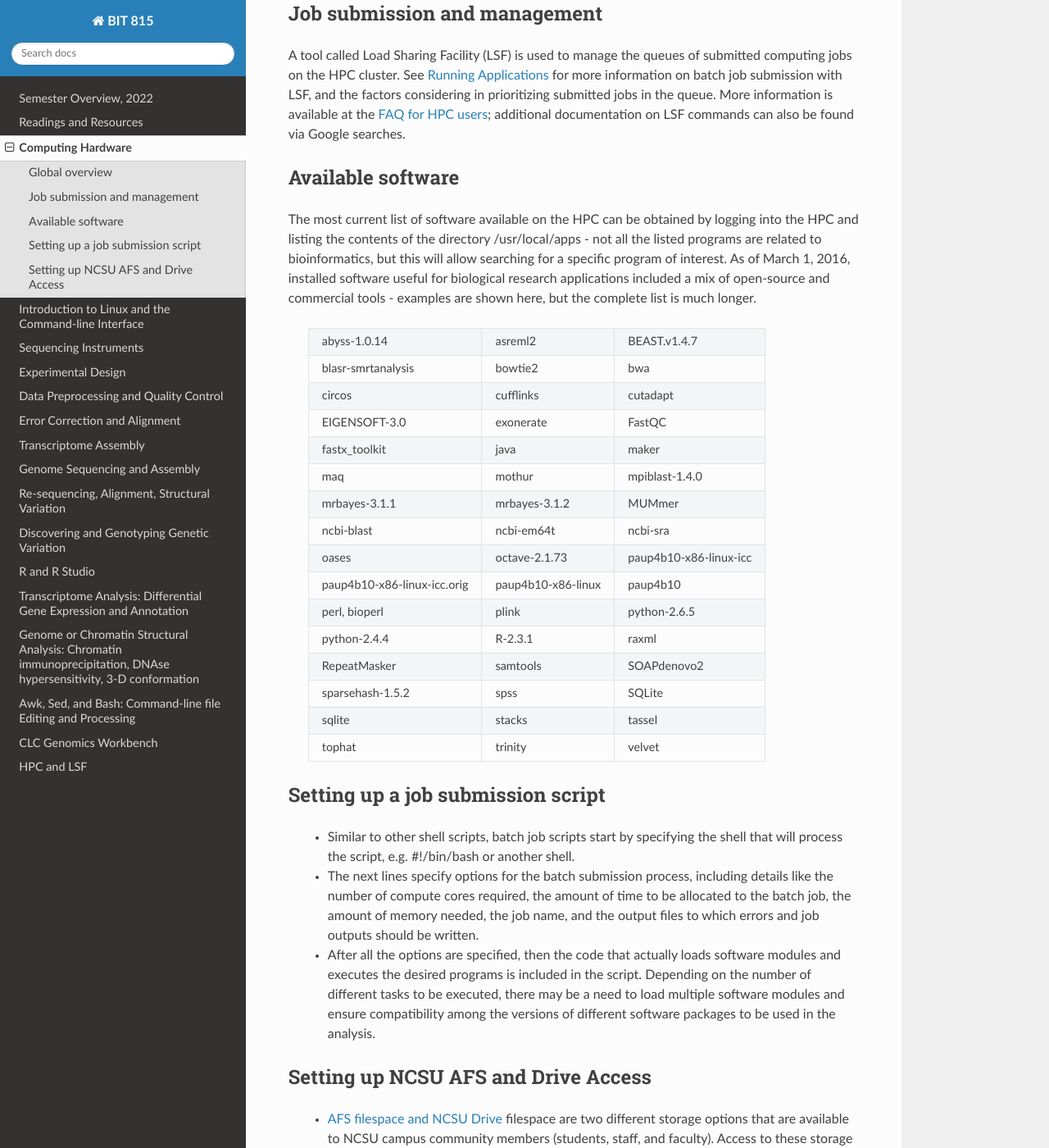
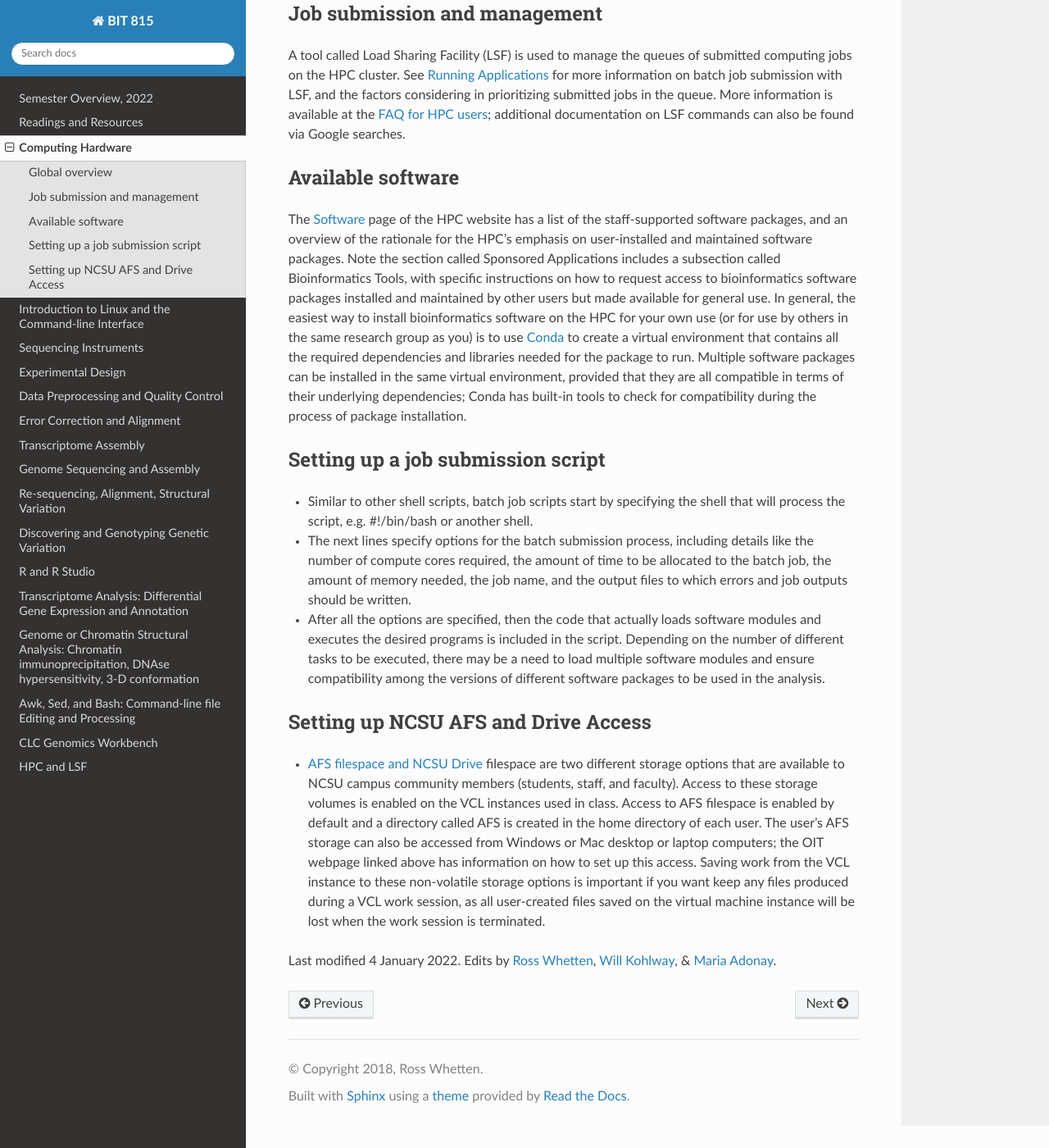
Before and after one commit to rwhetten/DeepSeqAnalysis, a Sphinx documentation site: the page built from docs/source/hardware.rst, in a window 1280 px wide and 1400 px high, scrolled down 472 px. Shown: the whole window at 82% size. Built offline with Sphinx 7.4.7 and the Read the Docs theme 2.0.0, drawn with Linux system fonts in a browser that asks for light colours; some of the changed text lies outside the part shown.

Commit message:
Update hardware.rst
Update Software section

```diff
--- a/docs/source/hardware.rst
+++ b/docs/source/hardware.rst
@@ -23,53 +23,20 @@ A tool called Load Sharing Facility (LSF) is used to manage the queues of submit
 Available software
 ******************
 
-The most current list of software available on the HPC can be obtained by logging into the HPC and listing the contents of the directory /usr/local/apps - not all the listed programs are related to bioinformatics, but this will allow searching for a specific program of interest. As of March 1, 2016, installed software useful for biological research applications included a mix of open-source and commercial tools - examples are shown here, but the complete list is much longer.
+The `Software <https://projects.ncsu.edu/hpc/Software/Software.php>`_ page of the HPC website has a list of the staff-supported software packages, and an overview of the rationale for the HPC's emphasis on user-installed and maintained software packages. Note the section called Sponsored Applications includes a subsection called Bioinformatics Tools, with specific instructions on how to request access to bioinformatics software packages installed and maintained by other users but made available for general use. In general, the easiest way to install bioinformatics software on the HPC for your own use (or for use by others in the same research group as you) is to use `Conda <https://projects.ncsu.edu/hpc/Software/Apps.php?app=Conda>`_ to create a virtual environment that contains all the required dependencies and libraries needed for the package to run. Multiple software packages can be installed in the same virtual environment, provided that they are all compatible in terms of their underlying dependencies; Conda has built-in tools to check for compatibility during the process of package installation.
 
-	+------------------------------+---------------------+-----------------------------+
-	| abyss-1.0.14                 | asreml2             | BEAST.v1.4.7                |
-	+------------------------------+---------------------+-----------------------------+
-	| blasr-smrtanalysis           | bowtie2             | bwa                         |
-	+------------------------------+---------------------+-----------------------------+
-	| circos                       | cufflinks           | cutadapt                    |
-	+------------------------------+---------------------+-----------------------------+
-	| EIGENSOFT-3.0                | exonerate           | FastQC                      |
-	+------------------------------+---------------------+-----------------------------+
-	| fastx_toolkit                | java                | maker                       |
-	+------------------------------+---------------------+-----------------------------+
-	| maq                          | mothur              | mpiblast-1.4.0              |
-	+------------------------------+---------------------+-----------------------------+
-	| mrbayes-3.1.1                | mrbayes-3.1.2       | MUMmer                      |
-	+------------------------------+---------------------+-----------------------------+
-	| ncbi-blast                   | ncbi-em64t          | ncbi-sra                    |
-	+------------------------------+---------------------+-----------------------------+
-	| oases                        | octave-2.1.73       | paup4b10-x86-linux-icc      |
-	+------------------------------+---------------------+-----------------------------+
-	| paup4b10-x86-linux-icc.orig  | paup4b10-x86-linux  | paup4b10                    |
-	+------------------------------+---------------------+-----------------------------+
-	| perl, bioperl                | plink               | python-2.6.5                |
-	+------------------------------+---------------------+-----------------------------+
-	| python-2.4.4                 | R-2.3.1             | raxml                       |
-	+------------------------------+---------------------+-----------------------------+
-	| RepeatMasker                 | samtools            | SOAPdenovo2                 |
-	+------------------------------+---------------------+-----------------------------+
-	| sparsehash-1.5.2             | spss                | SQLite                      |
-	+------------------------------+---------------------+-----------------------------+
-	| sqlite                       | stacks              | tassel                      |
-	+------------------------------+---------------------+-----------------------------+
-	| tophat                       | trinity             | velvet                      |
-	+------------------------------+---------------------+-----------------------------+
 
 Setting up a job submission script
 **********************************
 
-	- Similar to other shell scripts, batch job scripts start by specifying the shell that will process the script, e.g. #!/bin/bash or another shell.
-	- The next lines specify options for the batch submission process, including details like the number of compute cores required, the amount of time to be allocated to the batch job, the amount of memory needed, the job name, and the output files to which errors and job outputs should be written.
-	- After all the options are specified, then the code that actually loads software modules and executes the desired programs is included in the script. Depending on the number of different tasks to be executed, there may be a need to load multiple software modules and ensure compatibility among the versions of different software packages to be used in the analysis.
+* Similar to other shell scripts, batch job scripts start by specifying the shell that will process the script, e.g. #!/bin/bash or another shell.
+* The next lines specify options for the batch submission process, including details like the number of compute cores required, the amount of time to be allocated to the batch job, the amount of memory needed, the job name, and the output files to which errors and job outputs should be written.
+* After all the options are specified, then the code that actually loads software modules and executes the desired programs is included in the script. Depending on the number of different tasks to be executed, there may be a need to load multiple software modules and ensure compatibility among the versions of different software packages to be used in the analysis.
 
 
 Setting up NCSU AFS and Drive Access
 ***********************************************
-	- `AFS filespace and NCSU Drive <https://oit.ncsu.edu/my-it/filespace/ncsu-drive>`_ filespace are two different storage options that are available to NCSU campus community members (students, staff, and faculty). Access to these storage volumes is enabled on the VCL instances used in class. Access to AFS filespace is enabled by default and a directory called AFS is created in the home directory of each user; the NCSU Drive space can be mounted by entering the command **mount.mydrive** in a terminal window and entering the appropriate Unity password in response to the prompt, after which the NCSU Drive space is available at the path **/mnt/mydrive**. Both of these storage volumes can also be accessed from Windows or Mac desktop or laptop computers; the OIT webpage linked above has information on how to set up this access. Saving work from the VCL instance to these non-volatile storage options is important if you want keep any files produced during a VCL work session, as all user-created files saved on the virtual machine instance will be lost when the work session is terminated.
+*  `AFS filespace and NCSU Drive <https://oit.ncsu.edu/my-it/filespace/ncsu-drive>`_ filespace are two different storage options that are available to NCSU campus community members (students, staff, and faculty). Access to these storage volumes is enabled on the VCL instances used in class. Access to AFS filespace is enabled by default and a directory called AFS is created in the home directory of each user. The user's AFS storage can also be accessed from Windows or Mac desktop or laptop computers; the OIT webpage linked above has information on how to set up this access. Saving work from the VCL instance to these non-volatile storage options is important if you want keep any files produced during a VCL work session, as all user-created files saved on the virtual machine instance will be lost when the work session is terminated.
 
 
 Last modified 4 January 2022.
```
